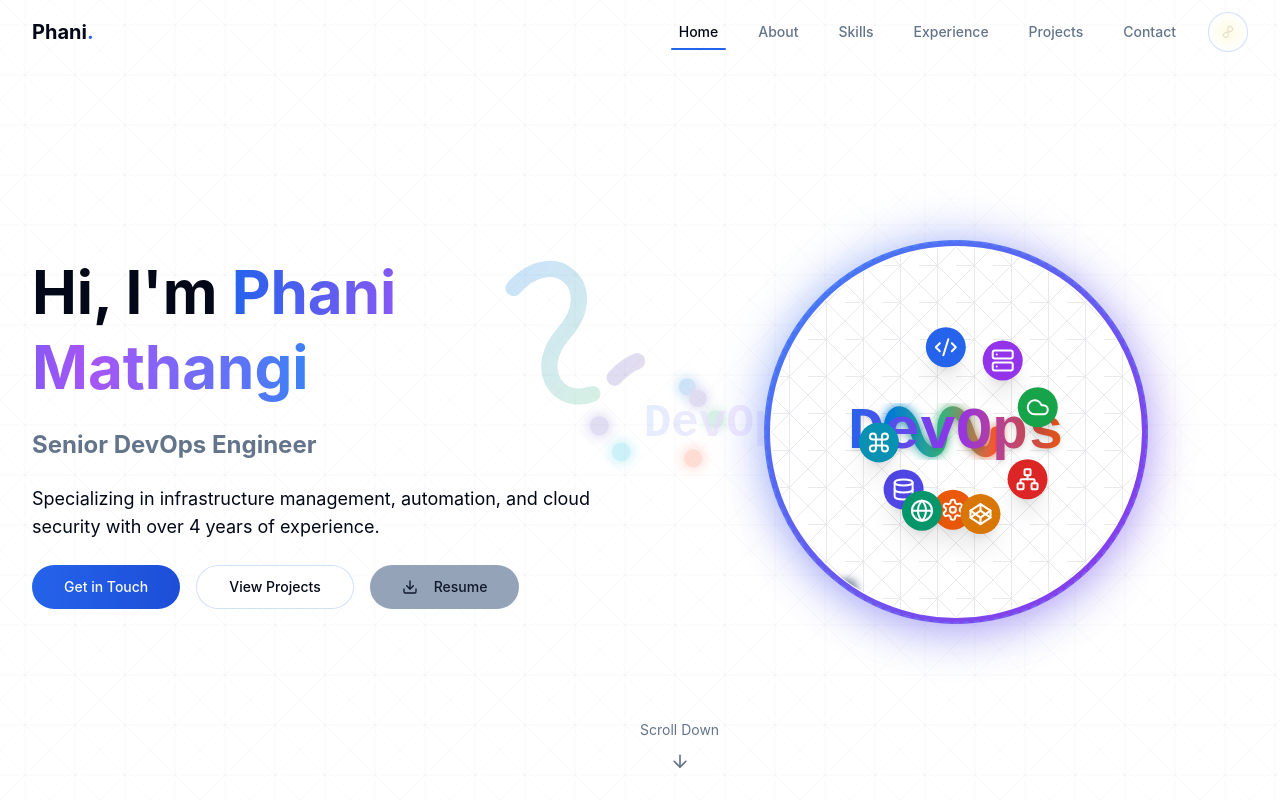
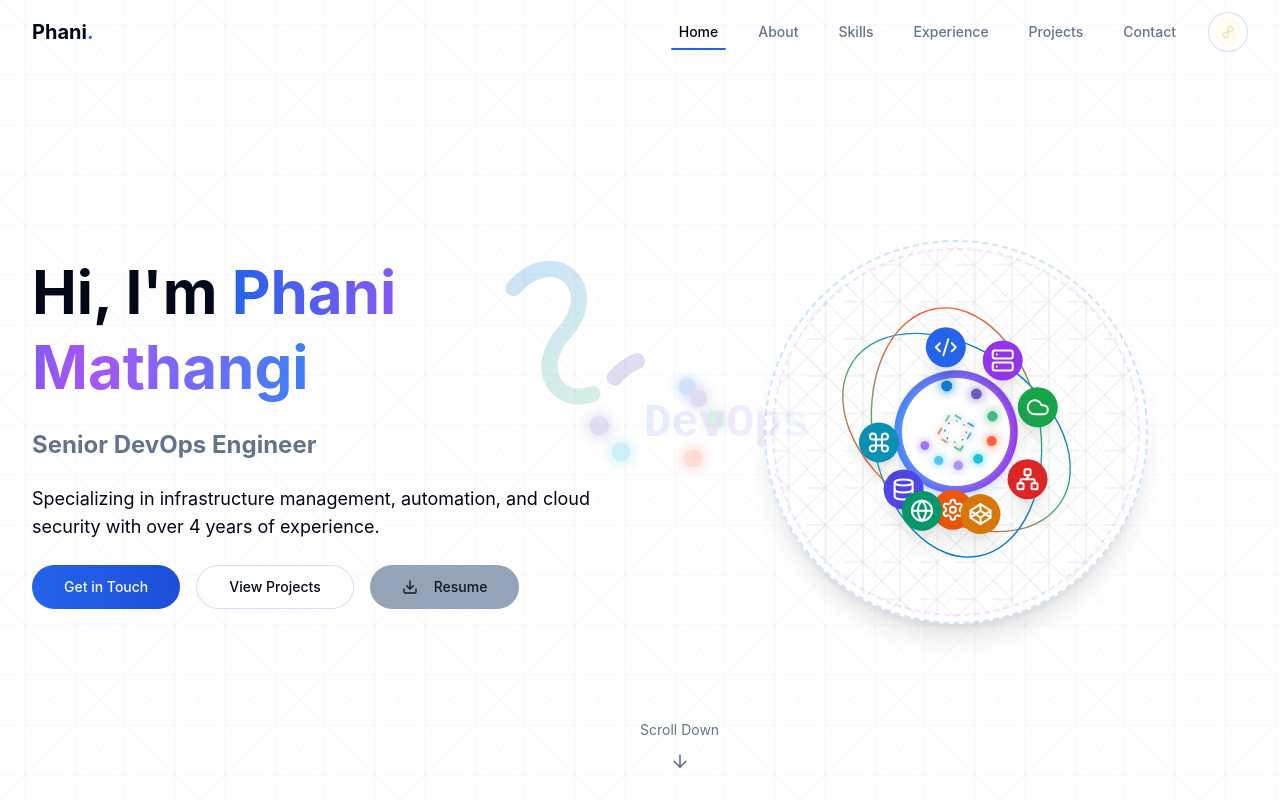
Before and after one commit to NOOBUSER008/phani-portfolio-architect, a React (Vite) app: page / in a window 1280 px wide. Shown: the top 800 px of the page. Built offline with nearby package versions, Linux system fonts and the light colour scheme.

Commit message:
Refactor: Remove DevOps branding and animations
Removes DevOps-specific branding and animations, replacing them with more generic circular motion effects.

```diff
--- a/src/components/hero/ProfileDisplay.tsx
+++ b/src/components/hero/ProfileDisplay.tsx
@@ -19,9 +19,9 @@ export const ProfileDisplay = () => {
         whileHover={{ scale: 1.03 }}
         transition={{ type: "spring", stiffness: 300, damping: 20 }}
       >
-        <div className="relative w-64 h-64 sm:w-80 sm:h-80 md:w-96 md:h-96 rounded-full profile-gradient p-1.5 shadow-2xl shadow-primary/20 devops-glow flex items-center justify-center">
-          {/* Enhanced background elements */}
-          <div className="absolute inset-0 rounded-full blur-xl opacity-50 profile-gradient"></div>
+        <div className="relative w-64 h-64 sm:w-80 sm:h-80 md:w-96 md:h-96 rounded-full p-1.5 shadow-xl flex items-center justify-center">
+          {/* Dynamic circular elements */}
+          <DynamicCircles />
 
           {/* Animated rings */}
           <motion.div
@@ -36,21 +36,8 @@ export const ProfileDisplay = () => {
             transition={{ duration: 40, repeat: Number.POSITIVE_INFINITY, ease: "linear" }}
           />
 
-          <div className="absolute inset-0 rounded-full animate-pulse-slow opacity-70">
-            <svg viewBox="0 0 200 200" className="w-full h-full">
-              <defs>
-                <linearGradient id="spinnerGradient" x1="0%" y1="0%" x2="100%" y2="0%">
-                  <stop offset="0%" stopColor={theme === 'dark' ? "#0078d7" : "#0078d7"} />
-                  <stop offset="50%" stopColor={theme === 'dark' ? "#6554C0" : "#36B37E"} />
-                  <stop offset="100%" stopColor={theme === 'dark' ? "#FF5630" : "#FF5630"} />
-                </linearGradient>
-              </defs>
-              <path d="M100,10 A90,90 0 1,1 99.9,10" fill="none" stroke="url(#spinnerGradient)" strokeWidth="2" strokeDasharray="10 5" />
-            </svg>
-          </div>
-
           {/* Main content container */}
-          <div className="relative w-full h-full rounded-full bg-card flex items-center justify-center overflow-hidden border border-white/10 dark:border-white/5">
+          <div className="relative w-full h-full rounded-full bg-transparent flex items-center justify-center overflow-hidden">
             {/* Circuit pattern background */}
             <motion.div
               className="absolute inset-0 flex items-center justify-center"
@@ -70,17 +57,101 @@ export const ProfileDisplay = () => {
               </svg>
             </motion.div>
 
-            {/* Central DevOps logo */}
+            {/* Creative circle animation at the center */}
             <motion.div
               className="absolute inset-0 flex items-center justify-center"
               initial={{ opacity: 0 }}
               animate={{ opacity: 1 }}
               transition={{ duration: 1 }}
             >
+              <CreativeCoreAnimation theme={theme} />
+            </motion.div>
+
+            {/* Surrounding icons representing tech tools */}
+            <TechToolIcons />
+          </div>
+        </div>
+      </motion.div>
+    </motion.div>
+  );
+};
+
+// Dynamic floating circles in background
+const DynamicCircles = () => {
+  const circleProps = [
+    { size: 60, delay: 0, duration: 8, color: "bg-blue-500/20" },
+    { size: 40, delay: 1, duration: 12, color: "bg-purple-500/15" },
+    { size: 80, delay: 2, duration: 15, color: "bg-cyan-500/10" },
+    { size: 30, delay: 0.5, duration: 10, color: "bg-indigo-500/20" },
+    { size: 50, delay: 1.5, duration: 9, color: "bg-pink-500/15" },
+  ];
+
+  return (
+    <>
+      {circleProps.map((circle, index) => (
+        <motion.div
+          key={`floating-circle-${index}`}
+          className={`absolute rounded-full ${circle.color} backdrop-blur-md`}
+          style={{
+            width: circle.size,
+            height: circle.size,
+            left: `calc(50% - ${circle.size / 2}px)`,
+            top: `calc(50% - ${circle.size / 2}px)`,
+          }}
+          animate={{
+            x: [0, 30, -20, 10, 0],
+            y: [0, -20, 30, -10, 0],
+            scale: [1, 1.1, 0.9, 1.05, 1],
+          }}
+          transition={{
+            duration: circle.duration,
+            delay: circle.delay,
+            repeat: Number.POSITIVE_INFINITY,
+            repeatType: "loop",
+            ease: "easeInOut",
+          }}
+        />
+      ))}
+    </>
+  );
+};
+
+// Creative core animation component
+const CreativeCoreAnimation = ({ theme }: { theme: string | undefined }) => {
+  return (
     <div className="relative w-3/4 h-3/4 flex items-center justify-center">
-                {/* Infinity symbol */}
+      {/* Animated orbit lines */}
+      <svg viewBox="0 0 100 100" width="100%" height="100%" className="absolute">
+        <defs>
+          <linearGradient id="orbitGradient" x1="0%" y1="0%" x2="100%" y2="0%">
+            <stop offset="0%" stopColor={theme === 'dark' ? "#0078d7" : "#0078d7"} />
+            <stop offset="50%" stopColor={theme === 'dark' ? "#6554C0" : "#36B37E"} />
+            <stop offset="100%" stopColor={theme === 'dark' ? "#FF5630" : "#FF5630"} />
+          </linearGradient>
+        </defs>
+
+        <motion.ellipse
+          cx="50" cy="50" rx="30" ry="45"
+          stroke="url(#orbitGradient)"
+          strokeWidth="0.5"
+          fill="none"
+          animate={{ rotate: 360 }}
+          transition={{ duration: 20, repeat: Number.POSITIVE_INFINITY, ease: "linear" }}
+        />
+
+        <motion.ellipse
+          cx="50" cy="50" rx="45" ry="30"
+          stroke="url(#orbitGradient)"
+          strokeWidth="0.5"
+          fill="none"
+          animate={{ rotate: -360 }}
+          transition={{ duration: 25, repeat: Number.POSITIVE_INFINITY, ease: "linear" }}
+        />
+      </svg>
+
+      {/* Core pulsing circle */}
       <motion.div
-                  className="relative w-full h-full"
+        className="relative flex items-center justify-center"
         animate={{
           scale: [0.95, 1.05, 0.95],
         }}
@@ -91,100 +162,123 @@ export const ProfileDisplay = () => {
           ease: "easeInOut",
         }}
       >
-                  {/* DevOps infinity symbol base */}
-                  <svg
-                    viewBox="0 0 100 50"
-                    width="100%"
-                    height="100%"
-                    className="w-full h-full"
+        <div className="w-24 h-24 md:w-32 md:h-32 rounded-full bg-gradient-to-r from-blue-500 to-purple-600 flex items-center justify-center shadow-lg shadow-blue-500/20">
+          <motion.div
+            className="w-20 h-20 md:w-28 md:h-28 rounded-full bg-card flex items-center justify-center"
+            animate={{
+              boxShadow: ["0 0 10px rgba(255,255,255,0.2)", "0 0 20px rgba(255,255,255,0.4)", "0 0 10px rgba(255,255,255,0.2)"],
+            }}
+            transition={{
+              duration: 4,
+              repeat: Number.POSITIVE_INFINITY,
+              repeatType: "loop",
+              ease: "easeInOut",
+            }}
           >
+            <svg width="60%" height="60%" viewBox="0 0 100 100">
               <defs>
-                      <linearGradient id="devopsGradient" x1="0%" y1="0%" x2="100%" y2="0%">
-                        <stop offset="0%" stopColor={theme === 'dark' ? "#0078d7" : "#0078d7"} />
-                        <stop offset="50%" stopColor={theme === 'dark' ? "#6554C0" : "#36B37E"} />
-                        <stop offset="100%" stopColor={theme === 'dark' ? "#FF5630" : "#FF5630"} />
-                      </linearGradient>
-
-                      <filter id="glow" x="-20%" y="-20%" width="140%" height="140%">
-                        <feGaussianBlur stdDeviation="2" result="blur" />
+                <filter id="glow" x="-50%" y="-50%" width="200%" height="200%">
+                  <feGaussianBlur stdDeviation="5" result="blur" />
                   <feComposite in="SourceGraphic" in2="blur" operator="over" />
                 </filter>
               </defs>
 
-                    {/* Main infinity path with glow */}
+              {/* Central icon - technologically creative symbol */}
               <motion.path
-                      d="M25,25 C25,15 32,15 35,25 C38,35 45,35 45,25 M45,25 C45,15 52,15 55,25 C58,35 65,35 65,25"
+                d="M50,20 L80,50 L50,80 L20,50 Z"
                 fill="none"
-                      stroke="url(#devopsGradient)"
-                      strokeWidth="4"
-                      strokeLinecap="round"
+                stroke="url(#orbitGradient)"
+                strokeWidth="2"
                 filter="url(#glow)"
-                      initial={{ pathLength: 0, opacity: 0 }}
-                      animate={{ pathLength: 1, opacity: 1 }}
+                animate={{
+                  rotate: 360,
+                  strokeDasharray: ["1 10", "12 12", "1 10"],
+                }}
                 transition={{
-                        pathLength: { duration: 3, delay: 0.2 },
-                        opacity: { duration: 0.5 }
+                  duration: 15,
+                  repeat: Number.POSITIVE_INFINITY,
+                  ease: "linear",
+                }}
+              />
+
+              <motion.circle
+                cx="50" cy="50" r="20"
+                fill="none"
+                stroke="url(#orbitGradient)"
+                strokeWidth="2"
+                filter="url(#glow)"
+                animate={{
+                  r: [15, 25, 15],
+                  strokeDasharray: ["1 10", "12 12", "1 10"],
+                }}
+                transition={{
+                  duration: 8,
+                  repeat: Number.POSITIVE_INFINITY,
+                  ease: "easeInOut",
                 }}
               />
             </svg>
-
-                  {/* Animated particles along infinity path */}
-                  {[0, 0.2, 0.4, 0.6, 0.8].map((offset, i) => (
-                    <motion.div
-                      key={`particle-${i}`}
-                      className="absolute rounded-full"
-                      animate={{
-                        offsetDistance: [offset, offset + 1],
-                      }}
-                      transition={{
-                        duration: 3,
-                        repeat: Number.POSITIVE_INFINITY,
-                        repeatType: "loop",
-                        ease: "linear",
-                      }}
-                      style={{
-                        offsetPath: "path('M25,25 C25,15 32,15 35,25 C38,35 45,35 45,25 M45,25 C45,15 52,15 55,25 C58,35 65,35 65,25')",
-                        offsetRotate: "auto 90deg",
-                        width: (i % 2 === 0 ? 6 : 9) + 'px',
-                        height: (i % 2 === 0 ? 6 : 9) + 'px',
-                        backgroundColor: ['#0078d7', '#6554C0', '#36B37E', '#FF5630', '#00B8D9'][i],
-                        boxShadow: `0 0 12px 3px ${['#0078d7', '#6554C0', '#36B37E', '#FF5630', '#00B8D9'][i]}`,
-                      }}
-                    />
-                  ))}
-                </motion.div>
-
-                {/* DevOps text with professional styling */}
-                <motion.div
-                  className="absolute font-mono font-bold text-4xl sm:text-5xl lg:text-6xl"
-                  initial={{ opacity: 0, scale: 0.5 }}
-                  animate={{
-                    opacity: 1,
-                    scale: 1,
-                  }}
-                  transition={{
-                    duration: 1,
-                    delay: 0.5
-                  }}
-                >
-                  <span className="bg-clip-text text-transparent bg-gradient-to-r from-blue-600 via-purple-600 to-orange-600 dark:from-blue-400 dark:via-purple-400 dark:to-orange-400 filter drop-shadow-md">
-                    DevOps
-                  </span>
           </motion.div>
         </div>
       </motion.div>
 
-            {/* Surrounding icons representing DevOps tools */}
-            <DevOpsToolIcons />
+      {/* Animated particles */}
+      <AnimatedParticles />
     </div>
-        </div>
-      </motion.div>
-    </motion.div>
   );
 };
 
-// DevOps Tool Icons that orbit around the main logo
-const DevOpsToolIcons = () => {
+// Animated particles
+const AnimatedParticles = () => {
+  const particles = Array.from({ length: 8 }, (_, i) => i);
+
+  return (
+    <>
+      {particles.map((i) => {
+        const angle = (i / particles.length) * 2 * Math.PI;
+        const delay = i * 0.2;
+
+        return (
+          <motion.div
+            key={`particle-${i}`}
+            className="absolute rounded-full h-2 w-2"
+            style={{
+              backgroundColor: ['#0078d7', '#6554C0', '#36B37E', '#FF5630', '#00B8D9', '#9b87f5', '#33C3F0', '#8B5CF6'][i % 8],
+              boxShadow: `0 0 8px ${['#0078d7', '#6554C0', '#36B37E', '#FF5630', '#00B8D9', '#9b87f5', '#33C3F0', '#8B5CF6'][i % 8]}`,
+            }}
+            animate={{
+              x: [
+                Math.cos(angle) * 40,
+                Math.cos(angle + Math.PI / 2) * 60,
+                Math.cos(angle + Math.PI) * 40,
+                Math.cos(angle + 3 * Math.PI / 2) * 60,
+                Math.cos(angle + 2 * Math.PI) * 40,
+              ],
+              y: [
+                Math.sin(angle) * 40,
+                Math.sin(angle + Math.PI / 2) * 60,
+                Math.sin(angle + Math.PI) * 40,
+                Math.sin(angle + 3 * Math.PI / 2) * 60,
+                Math.sin(angle + 2 * Math.PI) * 40,
+              ],
+              scale: [1, 1.5, 1, 1.5, 1],
+              opacity: [0.8, 1, 0.8, 1, 0.8],
+            }}
+            transition={{
+              duration: 10,
+              delay,
+              repeat: Number.POSITIVE_INFINITY,
+              ease: "linear"
+            }}
+          />
+        );
+      })}
+    </>
+  );
+};
+
+// Tech Tool Icons that orbit around the main logo
+const TechToolIcons = () => {
   // Orbital paths at different distances
   const orbitPaths = [
     { radius: 95, duration: 25, delay: 0, reverse: false },
```
Lines whose indentation alone changed are shown as unchanged.
